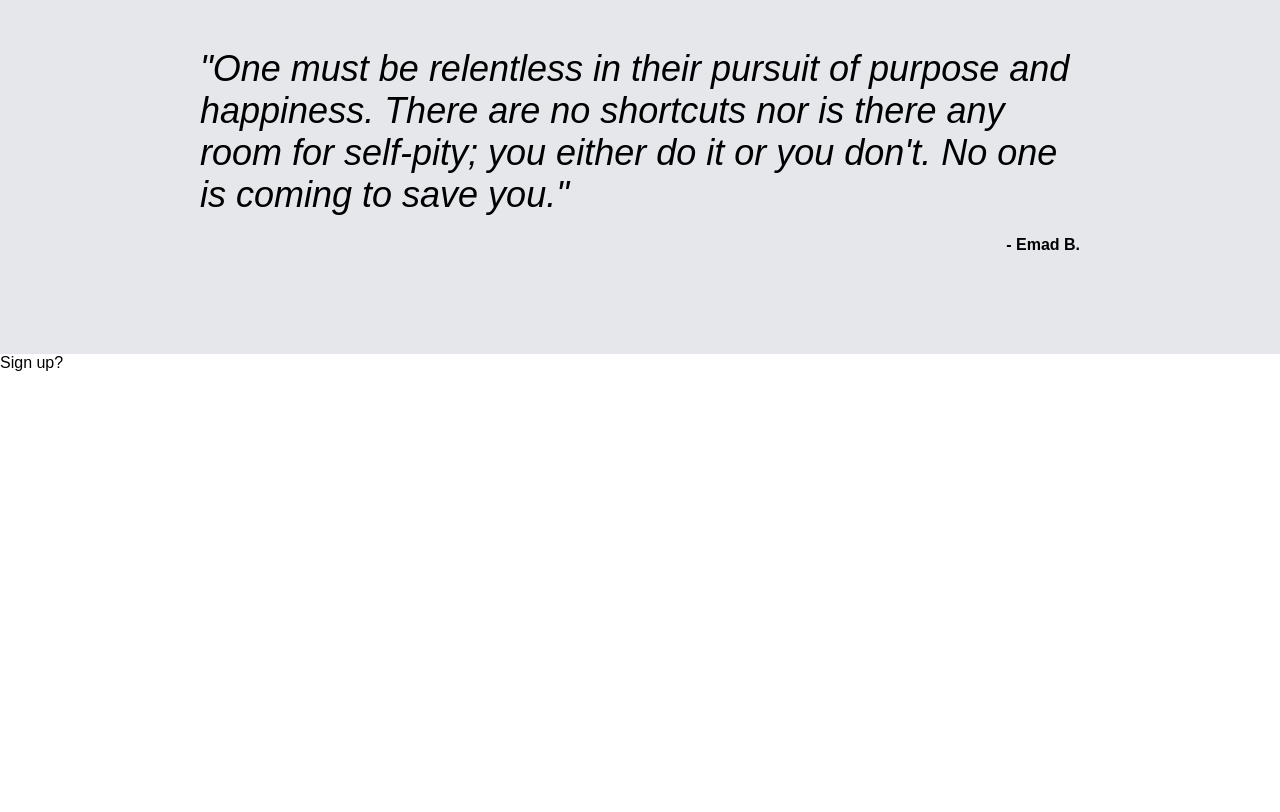
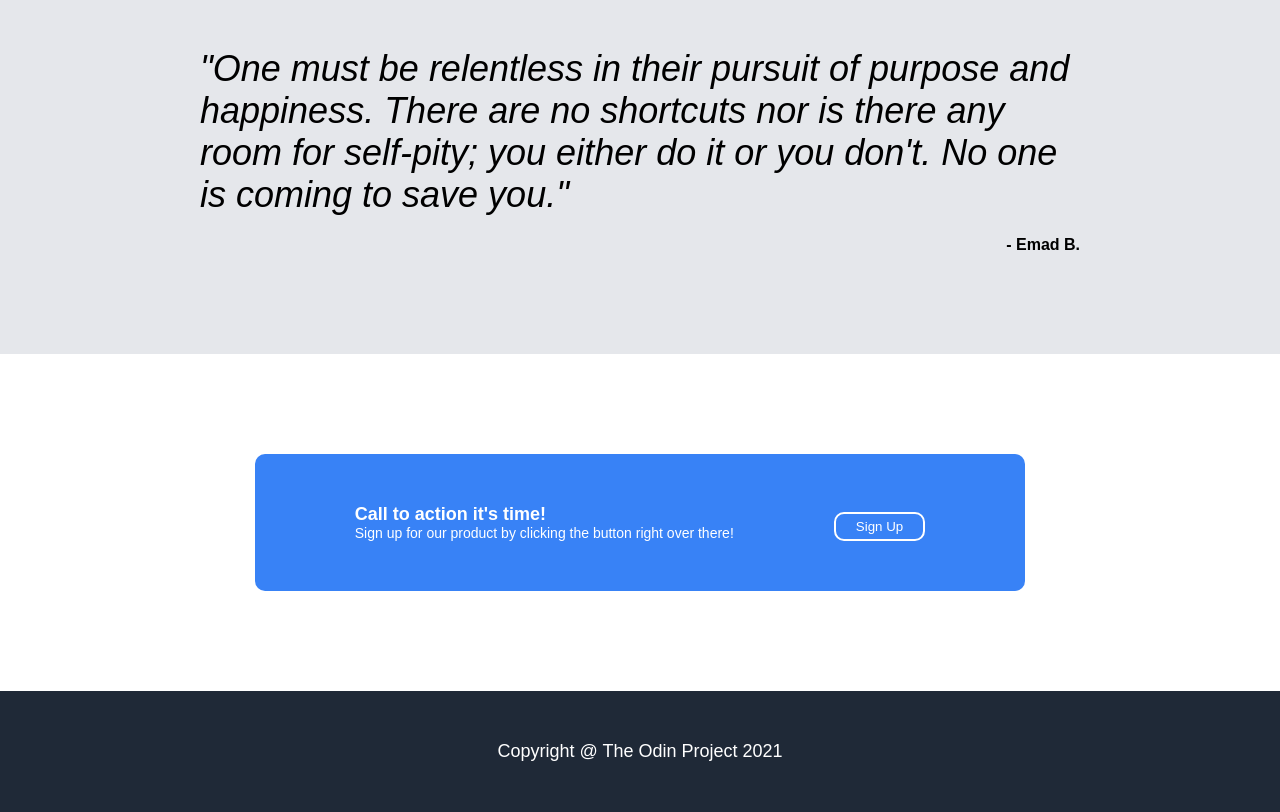
Before and after one commit to 13enTen/landing-page, a plain HTML site: page index.html in a window 1280 px wide. Shown: the part 930-1742 px from the top of the page. Before the commit the page ends 1302 px from the top, so only its background shows below. Drawn offline with Linux system fonts and the light colour scheme.

Commit message:
Add sign up section and footer

```diff
--- a/index.html
+++ b/index.html
@@ -73,8 +73,20 @@
             <div class="credit">- Emad B.</div>
         </div>
 
-        <div>
-            Sign up?
+        <div class="sign-up">
+            <div class="sign-up-main">
+                <div>
+                    <div class="call-to-action">Call to action it's time!</div>
+                    <div>Sign up for our product by clicking the button right over there!</div>
+                </div>
+                <div>
+                    <button>Sign Up</button>
+                </div>
+            </div>
+        </div>
+
+        <div class="footer">
+            <div>Copyright @ The Odin Project 2021</div>
         </div>
 
     </body>
--- a/style.css
+++ b/style.css
@@ -132,3 +132,44 @@ img {
     justify-content: flex-end;
     font-weight: bold;
 }
+
+.sign-up {
+    display: flex;
+    justify-content: center;
+    align-items: center;
+}
+
+.sign-up-main {
+    display: flex;
+    align-items: flex-end;
+    gap: 100px;
+    font-size: 14px;
+    background-color: #3882f6;
+    color: white;
+    margin-top: 100px;
+    margin-bottom: 100px;
+    padding: 50px 100px 50px 100px;
+    border-radius: 10px;
+}
+
+.call-to-action {
+    font-size: 18px;
+    font-weight: bolder;
+}
+
+.sign-up button {
+    background-color: #3882f6;
+    color: white;
+    padding: 5px 20px;
+    border: 2px solid white;
+    border-radius: 10px;
+}
+
+.footer {
+    display: flex;
+    justify-content: center;
+    background-color: #1f2937;
+    font-size: 18px;
+    color: white;
+    padding: 50px 0;
+}
```
